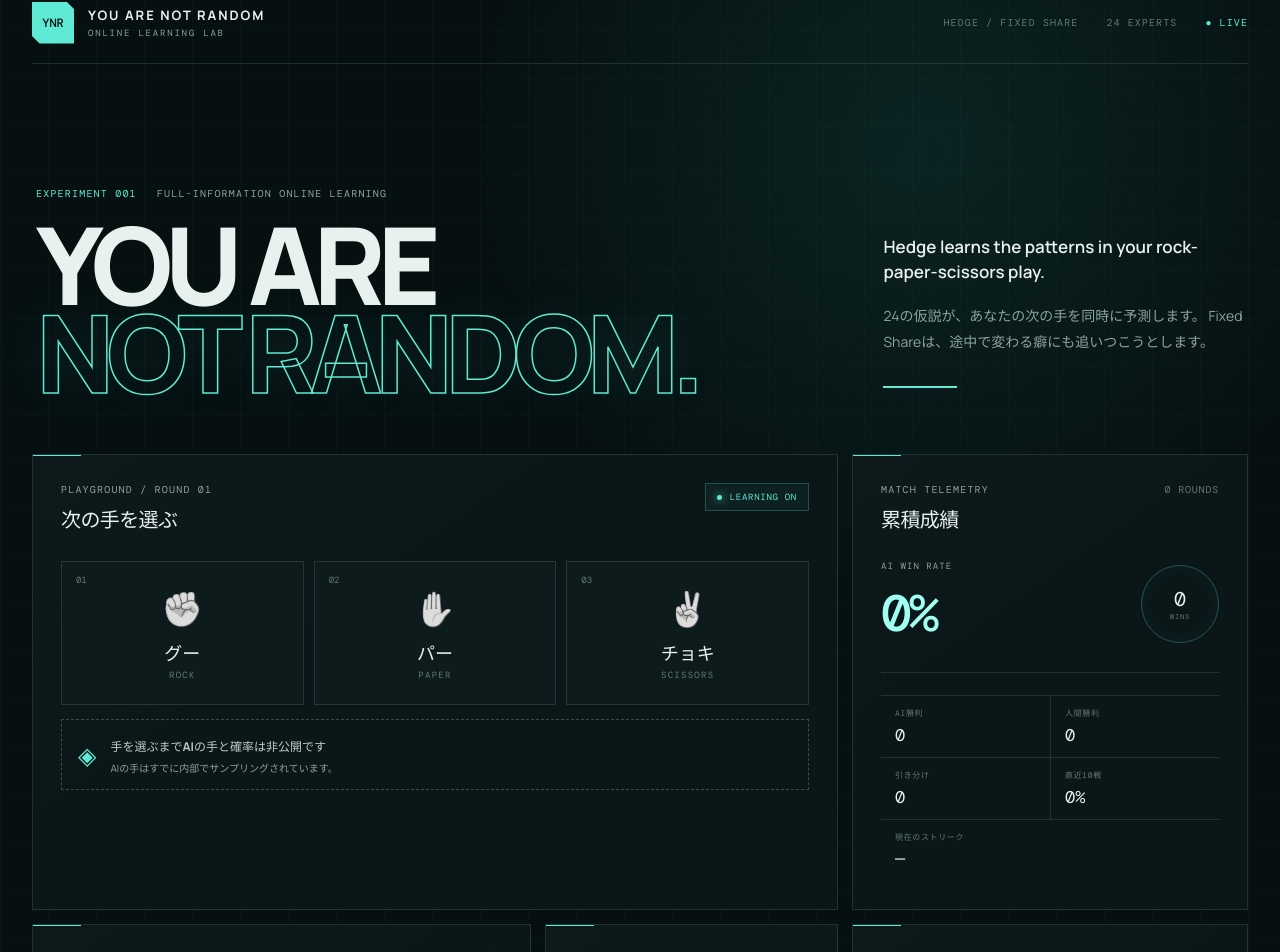
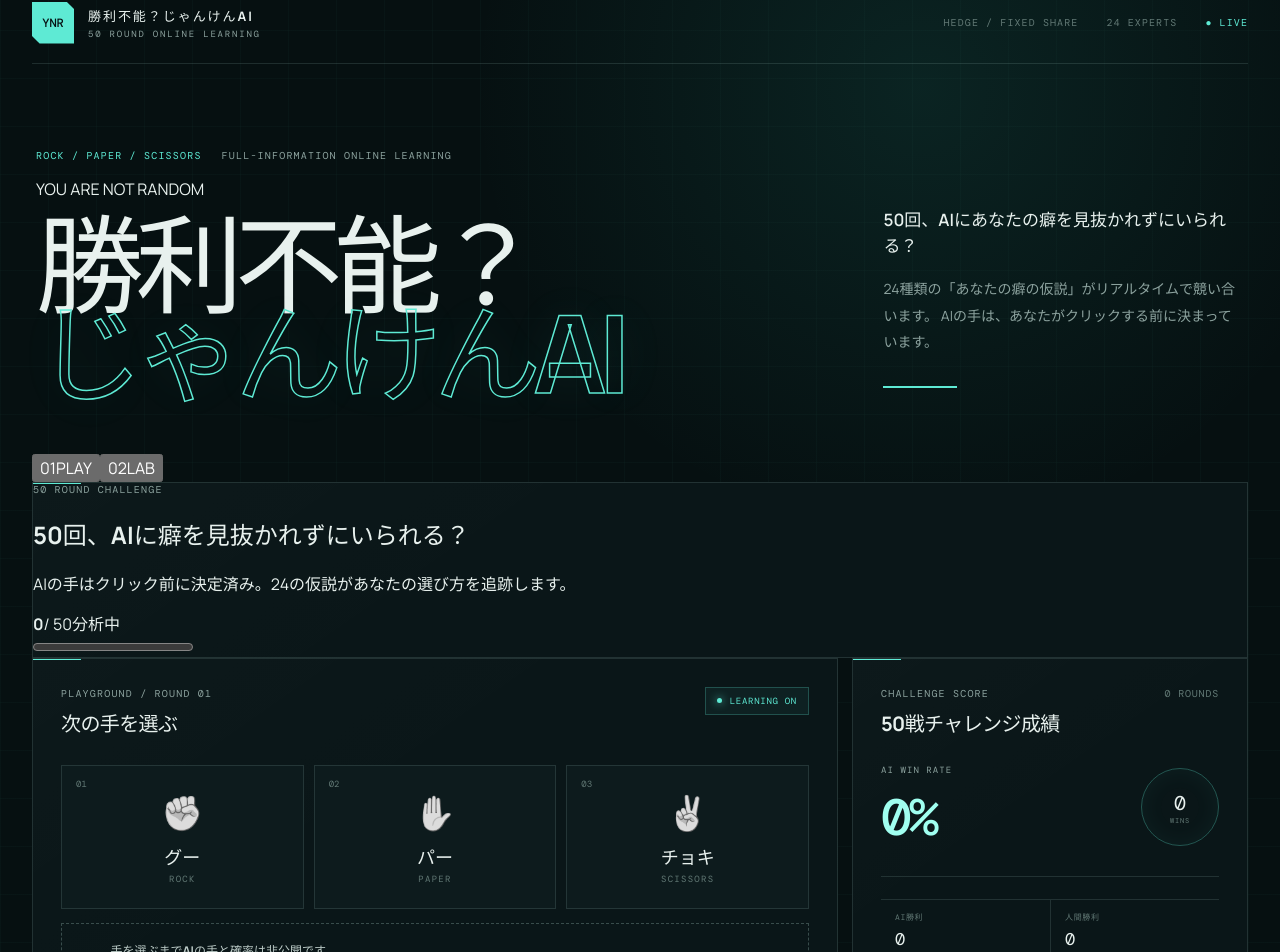
Before and after one commit to rintaro-okahara/you-are-not-random, a React (Vite) app: page / in a window 1280 px wide. Shown: the part 18-970 px from the top of the page. Built offline with nearby package versions, Linux system fonts and the light colour scheme.

Commit message:
feat: build fifty-round play experience

```diff
--- a/src/app/App.tsx
+++ b/src/app/App.tsx
@@ -1,4 +1,7 @@
 import { useEffect, useMemo, useReducer } from "react";
+import { challengeProgress } from "../challenge/challenge";
+import { ChallengeProgress } from "../components/ChallengeProgress";
+import { ChallengeResult } from "../components/ChallengeResult";
 import { GamePanel } from "../components/GamePanel";
 import { ScoreBoard } from "../components/ScoreBoard";
 import { CurrentSuspicion } from "../components/CurrentSuspicion";
@@ -7,6 +10,7 @@ import { HistoryPanel } from "../components/HistoryPanel";
 import { RegretPanel } from "../components/RegretPanel";
 import { SettingsPanel } from "../components/SettingsPanel";
 import { TransitionMatrix } from "../components/TransitionMatrix";
+import { ViewTabs } from "../components/ViewTabs";
 import { type RandomSource, secureRandom } from "../engine/sampling";
 import { EXPERTS } from "../learning/experts";
 import { summarizeRegret } from "../learning/regret";
@@ -46,6 +50,19 @@ export function App({ random = secureRandom }: AppProps) {
     regret.bestExpertIndex === null
       ? "まだデータがありません"
       : (EXPERTS[regret.bestExpertIndex]?.name ?? "Unknown");
+  const progress = challengeProgress(
+    state.challenge,
+    state.learningStats,
+  );
+  const challengeStats = {
+    ...stats,
+    totalRounds: progress.rounds,
+    aiWins: progress.aiWins,
+    humanWins: progress.humanWins,
+    draws: progress.draws,
+    aiWinRate:
+      progress.rounds === 0 ? 0 : progress.aiWins / progress.rounds,
+  };
 
   useEffect(() => {
     saveState(toPersistedState(state));
@@ -65,13 +82,17 @@ export function App({ random = secureRandom }: AppProps) {
   return (
     <div className="app-shell">
       <header className="site-header">
-        <a className="brand" href="#top" aria-label="You Are Not Random トップ">
+        <a
+          className="brand"
+          href="#top"
+          aria-label="勝利不能？じゃんけんAI トップ"
+        >
           <span className="brand-mark" aria-hidden="true">
             YNR
           </span>
           <span>
-            <strong>YOU ARE NOT RANDOM</strong>
-            <small>ONLINE LEARNING LAB</small>
+            <strong>勝利不能？じゃんけんAI</strong>
+            <small>50 ROUND ONLINE LEARNING</small>
           </span>
         </a>
         <div className="header-meta">
@@ -87,28 +108,57 @@ export function App({ random = secureRandom }: AppProps) {
         <section className="hero">
           <div>
             <p className="hero-kicker">
-              <span>EXPERIMENT 001</span>
+              <span>ROCK / PAPER / SCISSORS</span>
               FULL-INFORMATION ONLINE LEARNING
             </p>
-            <h1>
-              YOU ARE
+            <p className="hero-subtitle">YOU ARE NOT RANDOM</p>
+            <h1 aria-label="勝利不能？ じゃんけんAI">
+              勝利不能？
               <br />
-              <em>NOT RANDOM.</em>
+              <em>じゃんけんAI</em>
             </h1>
           </div>
           <div className="hero-copy">
             <p className="hero-en">
-              Hedge learns the patterns in your rock-paper-scissors play.
+              50回、AIにあなたの癖を見抜かれずにいられる？
             </p>
             <p>
-              24の仮説が、あなたの次の手を同時に予測します。
-              Fixed Shareは、途中で変わる癖にも追いつこうとします。
+              24種類の「あなたの癖の仮説」がリアルタイムで競い合います。
+              AIの手は、あなたがクリックする前に決まっています。
             </p>
             <span className="hero-rule" aria-hidden="true" />
           </div>
         </section>
 
-        <div className="dashboard-grid">
+        <ViewTabs
+          value={state.activeView}
+          onChange={(view) => dispatch({ type: "set-view", view })}
+        />
+
+        {state.activeView === "play" ? (
+          <section
+            id="play-panel"
+            className="view-panel"
+            role="tabpanel"
+            aria-labelledby="play-tab"
+          >
+            {state.challenge.status === "result" &&
+            state.challenge.result !== null ? (
+              <ChallengeResult
+                result={state.challenge.result}
+                onContinue={() => dispatch({ type: "continue-challenge" })}
+                onRetry={() => {
+                  clearSavedState();
+                  dispatch({ type: "retry-challenge", random });
+                }}
+                onOpenLab={() =>
+                  dispatch({ type: "set-view", view: "lab" })
+                }
+              />
+            ) : (
+              <>
+                <ChallengeProgress rounds={progress.rounds} />
+                <div className="dashboard-grid play-grid">
                   <GamePanel
                     lastRound={state.recentHistory.at(-1)}
                     learningEnabled={state.learningEnabled}
@@ -116,11 +166,46 @@ export function App({ random = secureRandom }: AppProps) {
                       dispatch({ type: "play", humanHand, random })
                     }
                   />
-          <ScoreBoard stats={stats} />
+                  <ScoreBoard
+                    stats={challengeStats}
+                    title="50戦チャレンジ成績"
+                    eyebrow="CHALLENGE SCORE"
+                  />
                   <CurrentSuspicion
                     weights={state.expertWeights}
-            roundCount={state.learningStats.totalRounds}
+                    roundCount={progress.rounds}
                   />
+                </div>
+              </>
+            )}
+          </section>
+        ) : (
+          <section
+            id="lab-panel"
+            className="view-panel"
+            role="tabpanel"
+            aria-labelledby="lab-tab"
+          >
+            <div className="lab-intro">
+              <div>
+                <p className="eyebrow">RESEARCH VIEW</p>
+                <h2>24の仮説が、リアルタイムで競い合う</h2>
+                <p>
+                  Hedgeでexpertを混合し、Fixed Shareで途中から変わる癖にも追従します。
+                  表示する支持度は統計的な確率ではなく、現在のHedge weightです。
+                </p>
+              </div>
+              {state.challenge.result !== null && (
+                <button
+                  className="diagnosis-return"
+                  type="button"
+                  onClick={() => dispatch({ type: "show-challenge-result" })}
+                >
+                  50戦の診断を見る
+                </button>
+              )}
+            </div>
+            <div className="dashboard-grid lab-grid">
               <RegretPanel summary={regret} bestExpertName={bestExpertName} />
               <TransitionMatrix rows={transitions} />
               <SettingsPanel
@@ -129,7 +214,9 @@ export function App({ random = secureRandom }: AppProps) {
                 onLearningChange={(enabled) =>
                   dispatch({ type: "set-learning", enabled, random })
                 }
-            onAlphaChange={(alpha) => dispatch({ type: "set-alpha", alpha })}
+                onAlphaChange={(alpha) =>
+                  dispatch({ type: "set-alpha", alpha })
+                }
                 onReset={reset}
               />
               <ExpertWeights
@@ -141,10 +228,12 @@ export function App({ random = secureRandom }: AppProps) {
                 totalRounds={state.learningStats.totalRounds}
               />
             </div>
+          </section>
+        )}
       </main>
 
       <footer>
-        <span>YNR / 2026</span>
+        <span>勝利不能？じゃんけんAI / 2026</span>
         <p>
           予測可能性を主張するものではありません。ランダムな相手には利用可能な偏りはありません。
         </p>
--- a/src/app/appReducer.ts
+++ b/src/app/appReducer.ts
@@ -31,6 +31,7 @@ export type AppAction =
   | { readonly type: "set-alpha"; readonly alpha: number }
   | { readonly type: "set-view"; readonly view: "play" | "lab" }
   | { readonly type: "continue-challenge" }
+  | { readonly type: "show-challenge-result" }
   | { readonly type: "retry-challenge"; readonly random?: RandomSource }
   | { readonly type: "reset"; readonly random?: RandomSource };
 
@@ -98,6 +99,14 @@ export function appReducer(state: AppState, action: AppAction): AppState {
         ...state,
         challenge: continueChallenge(state.challenge),
       };
+    case "show-challenge-result":
+      return state.challenge.result === null
+        ? state
+        : {
+            ...state,
+            activeView: "play",
+            challenge: { ...state.challenge, status: "result" },
+          };
     case "retry-challenge": {
       const defaults: PersistedAppState = {
         ...DEFAULT_PERSISTED_STATE,
--- a/src/components/ScoreBoard.tsx
+++ b/src/components/ScoreBoard.tsx
@@ -3,9 +3,15 @@ import { formatPercent } from "./format";
 
 interface ScoreBoardProps {
   readonly stats: AggregateStats;
+  readonly title?: string;
+  readonly eyebrow?: string;
 }
 
-export function ScoreBoard({ stats }: ScoreBoardProps) {
+export function ScoreBoard({
+  stats,
+  title = "累積成績",
+  eyebrow = "MATCH TELEMETRY",
+}: ScoreBoardProps) {
   const streak =
     stats.streakKind === "ai-win"
       ? `AI ${stats.streakCount}連勝`
@@ -17,8 +23,8 @@ export function ScoreBoard({ stats }: ScoreBoardProps) {
     <section className="card score-card" aria-labelledby="score-title">
       <div className="card-heading compact">
         <div>
-          <p className="eyebrow">MATCH TELEMETRY</p>
-          <h2 id="score-title">累積成績</h2>
+          <p className="eyebrow">{eyebrow}</p>
+          <h2 id="score-title">{title}</h2>
         </div>
         <span className="round-count">{stats.totalRounds} ROUNDS</span>
       </div>
```
Also changed, not shown: 2 other files (tests, documents, lock files or other folders). Lines whose indentation alone changed are shown as unchanged.
